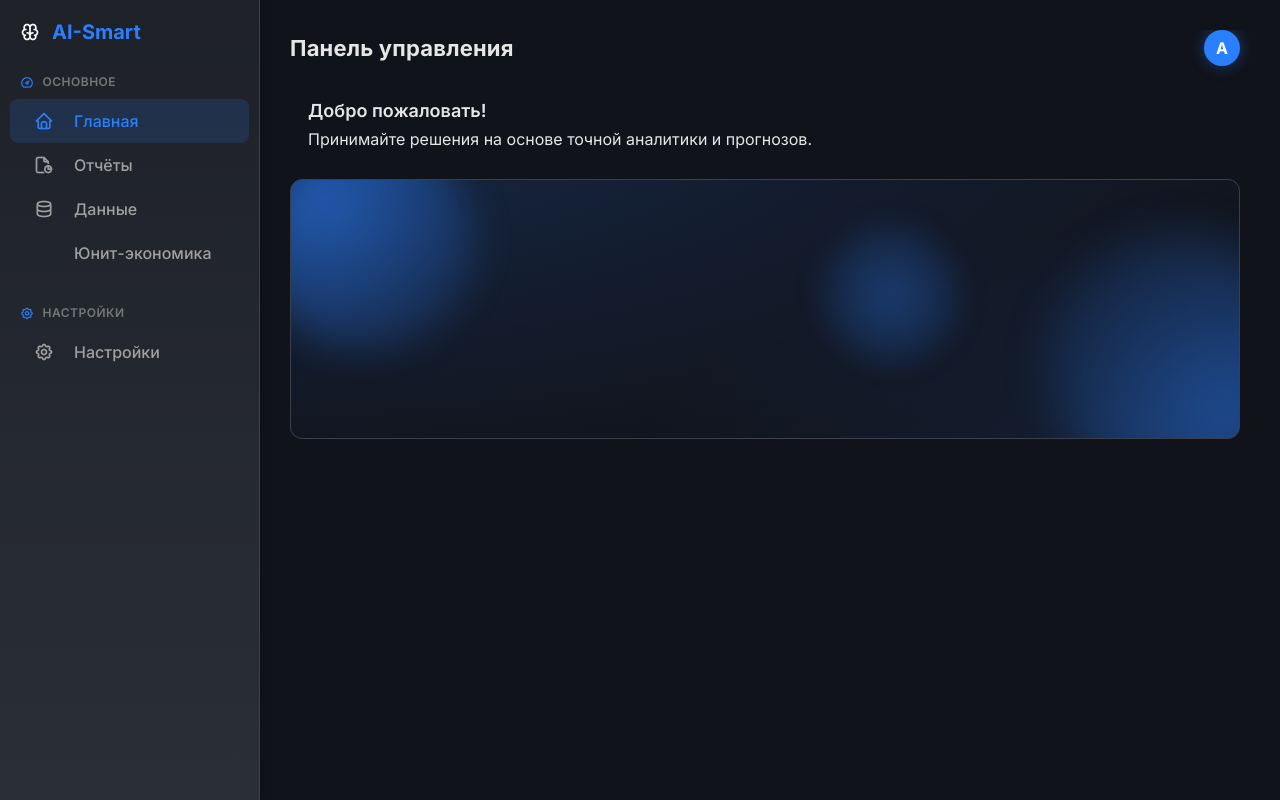
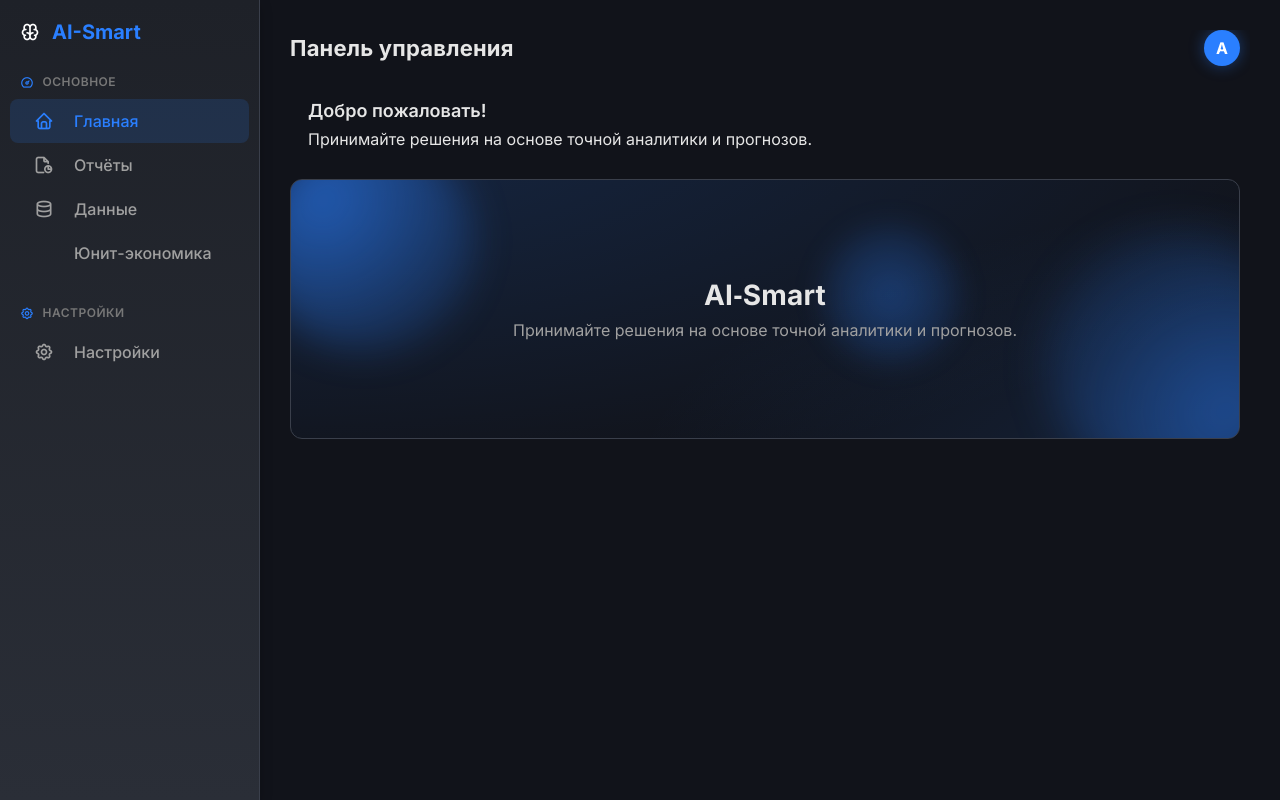
Before and after one commit to AltaDenis/AI-Smart, an Electron app: page src/renderer/index.html in a window 1280 px wide. Drawn offline with nearby package versions, Linux system fonts and the light colour scheme; a script that the page names is missing; some icons are missing.

Commit message:
Hero: rotating overlay text; delegated tab handling; FAB for Excel import

```diff
--- a/src/renderer/index.html
+++ b/src/renderer/index.html
@@ -183,6 +183,9 @@
     /* Prevent body scroll when modal open */
     body.modal-open { overflow: hidden; }
     @keyframes float { 0% { transform: translateY(0) translateX(0); } 50% { transform: translateY(-8px) translateX(6px); } 100% { transform: translateY(0) translateX(0); } }
+    /* FAB */
+    .fab { position: fixed; right: 20px; bottom: 20px; width: 52px; height: 52px; border-radius: 16px; border: none; background: linear-gradient(180deg, var(--accent-blue), var(--accent-active)); color: #fff; display: flex; align-items: center; justify-content: center; box-shadow: 0 10px 28px rgba(42,127,255,0.35); cursor: pointer; z-index: 1400; }
+    .fab:hover { transform: translateY(-2px); filter: saturate(1.05); }
   </style>
 </head>
 <body>
@@ -259,6 +262,12 @@
             <animateMotion dur="18s" repeatCount="indefinite" path="M-40,120 C 130,100 260,140 420,120 S 760,120 960,160"/>
           </circle>
         </svg>
+        <div id="heroRotator" style="position:absolute; inset:0; display:flex; align-items:center; justify-content:center; pointer-events:none;">
+          <div style="text-align:center; max-width: 820px; padding: 0 16px;">
+            <div id="heroTitle" style="font-size: 28px; font-weight: 800; letter-spacing: 0.2px;">AI‑Smart</div>
+            <div id="heroSubtitle" style="margin-top:8px; font-size: 16px; color: var(--text-secondary);">Принимайте решения на основе точной аналитики и прогнозов.</div>
+          </div>
+        </div>
       </div>
       </div>
     </div>
```
